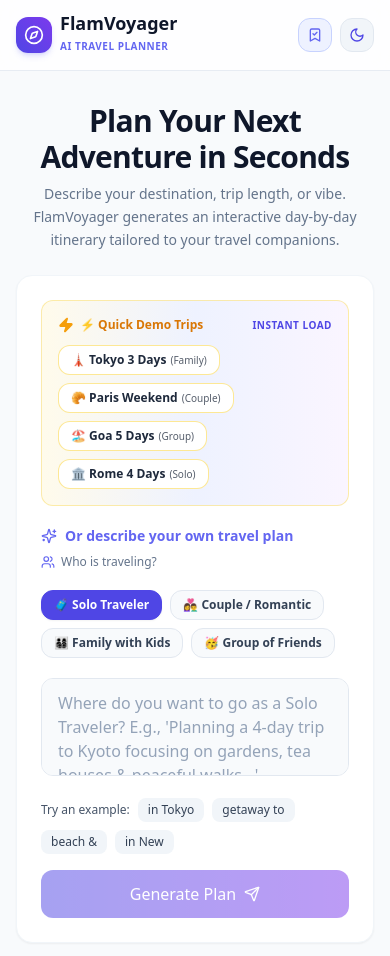
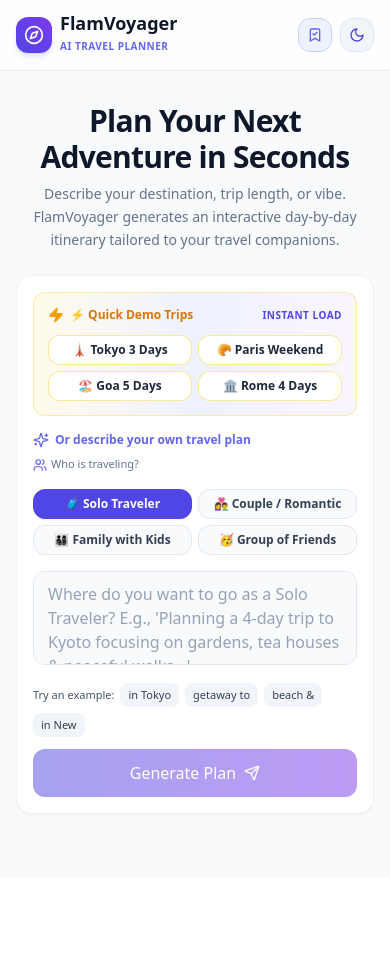
Before and after one commit to Ayush-Tummalapalli/Flam_Voyager, a Next.js app: page / in a window 390 px wide. Shown: the top 956 px of the page. After the commit the page ends 878 px from the top, so only its background shows below. Built offline with nearby package versions, Linux system fonts and the light colour scheme.

Commit message:
v2.5.0: Mobile layout & spacing polish with responsive 2-column grid button bars and touch targets

```diff
--- a/src/components/TripInputForm.jsx
+++ b/src/components/TripInputForm.jsx
@@ -40,19 +40,19 @@ export default function TripInputForm({ onSubmit, onInstantDemo, isLoading, dark
   };
 
   return (
-    <div className={`rounded-2xl p-6 mb-8 transition-all space-y-5 border ${
+    <div className={`rounded-2xl p-4 sm:p-6 mb-6 sm:mb-8 transition-all space-y-4 sm:space-y-5 border ${
       darkMode
         ? 'bg-slate-900 border-slate-800 shadow-xl'
         : 'bg-white border-slate-100 shadow-sm'
     }`}>
 
       {/* Quick Demo Trips Banner */}
-      <div className={`p-4 rounded-xl border space-y-2.5 ${
+      <div className={`p-3.5 sm:p-4 rounded-xl border space-y-2.5 ${
         darkMode ? 'bg-gradient-to-r from-amber-950/40 via-indigo-950/40 to-slate-900 border-amber-900/40' : 'bg-gradient-to-r from-amber-50 via-indigo-50 to-purple-50 border-amber-200/70'
       }`}>
         <div className="flex items-center justify-between flex-wrap gap-1">
           <div className="flex items-center gap-1.5 font-bold text-xs text-amber-600 dark:text-amber-400">
-            <Zap className="w-4 h-4 text-amber-500 fill-amber-500" />
+            <Zap className="w-4 h-4 text-amber-500 fill-amber-500 shrink-0" />
             <span>⚡ Quick Demo Trips</span>
           </div>
           <span className="text-[10px] uppercase tracking-wider font-bold text-indigo-600 dark:text-indigo-400">
@@ -60,43 +60,43 @@ export default function TripInputForm({ onSubmit, onInstantDemo, isLoading, dark
           </span>
         </div>
 
-        <div className="flex flex-wrap gap-2 pt-0.5">
+        <div className="grid grid-cols-2 sm:flex sm:flex-wrap gap-1.5 sm:gap-2 pt-0.5">
           {INSTANT_DEMOS.map((demo, idx) => (
             <button
               key={idx}
               type="button"
               onClick={() => onInstantDemo(demo.prompt, demo.companion)}
               disabled={isLoading}
-              className={`px-3 py-1.5 rounded-xl text-xs font-semibold border flex items-center gap-1 transition-all shadow-2xs hover:scale-[1.02] disabled:opacity-50 ${
+              className={`px-2.5 sm:px-3 py-1.5 rounded-xl text-xs font-semibold border flex items-center justify-center gap-1 transition-all shadow-2xs hover:scale-[1.02] disabled:opacity-50 ${
                 darkMode
                   ? 'bg-slate-800 hover:bg-indigo-600 hover:text-white text-slate-200 border-slate-700'
                   : 'bg-white hover:bg-indigo-600 hover:text-white text-slate-800 border-amber-200/90'
               }`}
             >
               <span>{demo.label}</span>
-              <span className="text-[10px] opacity-75 font-normal">({demo.companion.split(' ')[0]})</span>
+              <span className="text-[10px] opacity-75 font-normal hidden xs:inline">({demo.companion.split(' ')[0]})</span>
             </button>
           ))}
         </div>
       </div>
 
       <div className="flex items-center justify-between flex-wrap gap-2">
-        <div className="flex items-center gap-2 text-indigo-500 font-semibold text-sm">
-          <Sparkles className="w-4 h-4" />
+        <div className="flex items-center gap-1.5 text-indigo-500 font-semibold text-xs sm:text-sm">
+          <Sparkles className="w-4 h-4 shrink-0" />
           <span>Or describe your own travel plan</span>
         </div>
 
         {/* Companion Filter Selector Label */}
-        <div className={`flex items-center gap-1.5 text-xs font-medium ${
+        <div className={`flex items-center gap-1 text-[11px] sm:text-xs font-medium ${
           darkMode ? 'text-slate-400' : 'text-slate-500'
         }`}>
-          <Users className="w-3.5 h-3.5 text-indigo-500" />
+          <Users className="w-3.5 h-3.5 text-indigo-500 shrink-0" />
           <span>Who is traveling?</span>
         </div>
       </div>
 
       {/* Travel Companion Filter Chips */}
-      <div className="flex flex-wrap gap-2">
+      <div className="grid grid-cols-2 sm:flex sm:flex-wrap gap-1.5 sm:gap-2">
         {COMPANION_OPTIONS.map((option) => {
           const isSelected = companionType === option.value;
           return (
@@ -105,7 +105,7 @@ export default function TripInputForm({ onSubmit, onInstantDemo, isLoading, dark
               type="button"
               onClick={() => setCompanionType(option.value)}
               disabled={isLoading}
-              className={`px-3 py-1.5 rounded-xl text-xs font-semibold border transition-all ${
+              className={`px-2.5 sm:px-3 py-1.5 rounded-xl text-xs font-semibold border transition-all text-center ${
                 isSelected
                   ? 'bg-indigo-600 text-white border-indigo-600 shadow-sm'
                   : darkMode
@@ -119,7 +119,7 @@ export default function TripInputForm({ onSubmit, onInstantDemo, isLoading, dark
         })}
       </div>
 
-      <form onSubmit={handleSubmit} className="space-y-4">
+      <form onSubmit={handleSubmit} className="space-y-3 sm:space-y-4">
         <div className="relative">
           <textarea
             value={prompt}
@@ -127,7 +127,7 @@ export default function TripInputForm({ onSubmit, onInstantDemo, isLoading, dark
             placeholder={`Where do you want to go as a ${companionType}? E.g., 'Planning a 4-day trip to Kyoto focusing on gardens, tea houses & peaceful walks...'`}
             rows={3}
             disabled={isLoading}
-            className={`w-full px-4 py-3 border rounded-xl outline-none resize-none text-base transition-all disabled:opacity-50 ${
+            className={`w-full px-3.5 sm:px-4 py-2.5 sm:py-3 border rounded-xl outline-none resize-none text-base transition-all disabled:opacity-50 ${
               darkMode
                 ? 'bg-slate-800/80 border-slate-700 text-white placeholder:text-slate-500 focus:ring-2 focus:ring-indigo-500'
                 : 'bg-slate-50 border-slate-200 text-slate-800 placeholder:text-slate-400 focus:ring-2 focus:ring-indigo-500'
@@ -135,9 +135,9 @@ export default function TripInputForm({ onSubmit, onInstantDemo, isLoading, dark
           />
         </div>
 
-        <div className="flex flex-col sm:flex-row items-center justify-between gap-4">
-          <div className="flex items-center gap-2 text-xs flex-wrap">
-            <span className={`font-medium ${darkMode ? 'text-slate-400' : 'text-slate-600'}`}>
+        <div className="flex flex-col sm:flex-row items-center justify-between gap-3 sm:gap-4">
+          <div className="flex items-center gap-1.5 sm:gap-2 text-xs flex-wrap w-full sm:w-auto">
+            <span className={`font-medium text-[11px] sm:text-xs ${darkMode ? 'text-slate-400' : 'text-slate-600'}`}>
               Try an example:
             </span>
             {PRESET_PROMPTS.map((preset, idx) => (
@@ -146,7 +146,7 @@ export default function TripInputForm({ onSubmit, onInstantDemo, isLoading, dark
                 type="button"
                 onClick={() => handleSelectPreset(preset)}
                 disabled={isLoading}
-                className={`px-2.5 py-1 rounded-lg transition-colors text-xs disabled:opacity-50 ${
+                className={`px-2 py-1 rounded-lg transition-colors text-[11px] sm:text-xs disabled:opacity-50 ${
                   darkMode
                     ? 'bg-slate-800 text-slate-300 hover:bg-slate-700 hover:text-white'
                     : 'bg-slate-100 text-slate-700 hover:bg-indigo-50 hover:text-indigo-600'
```
Also changed, not shown: src/components/ItineraryView.jsx (+30 -30 lines).
